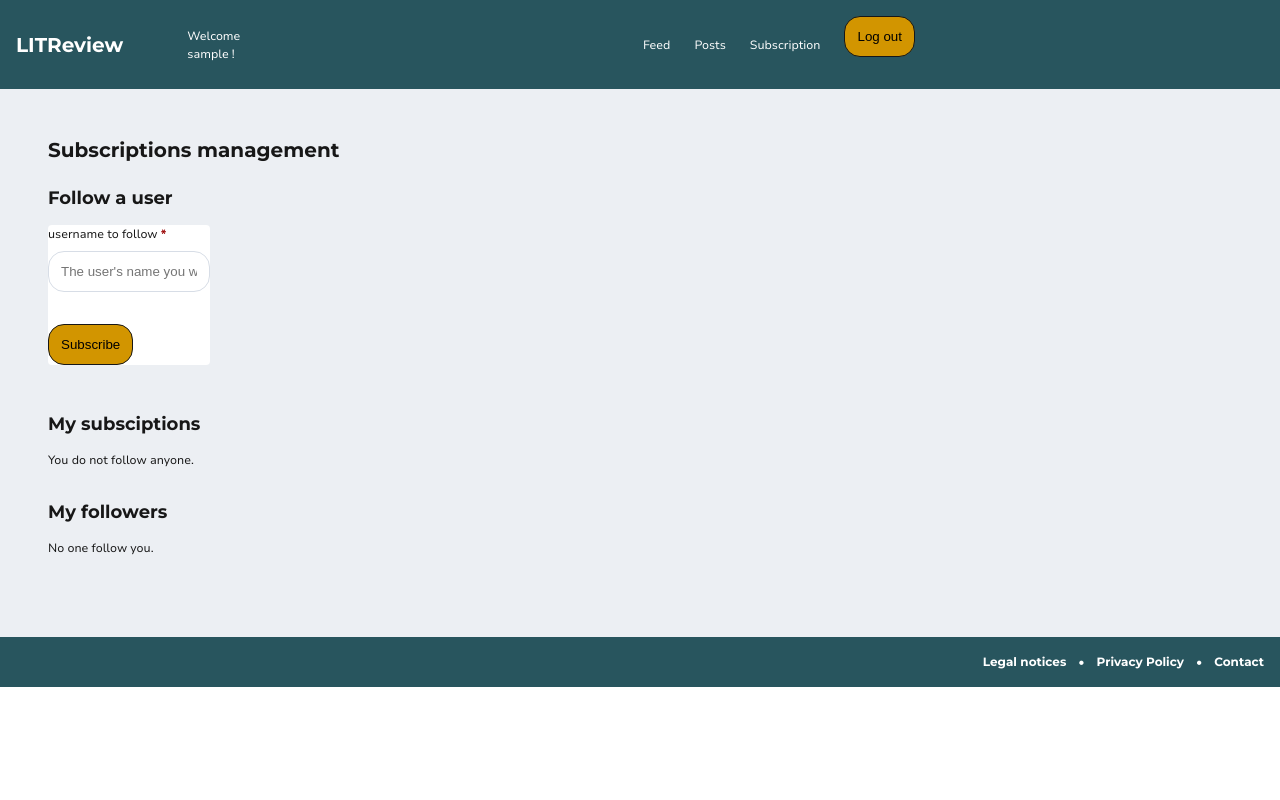
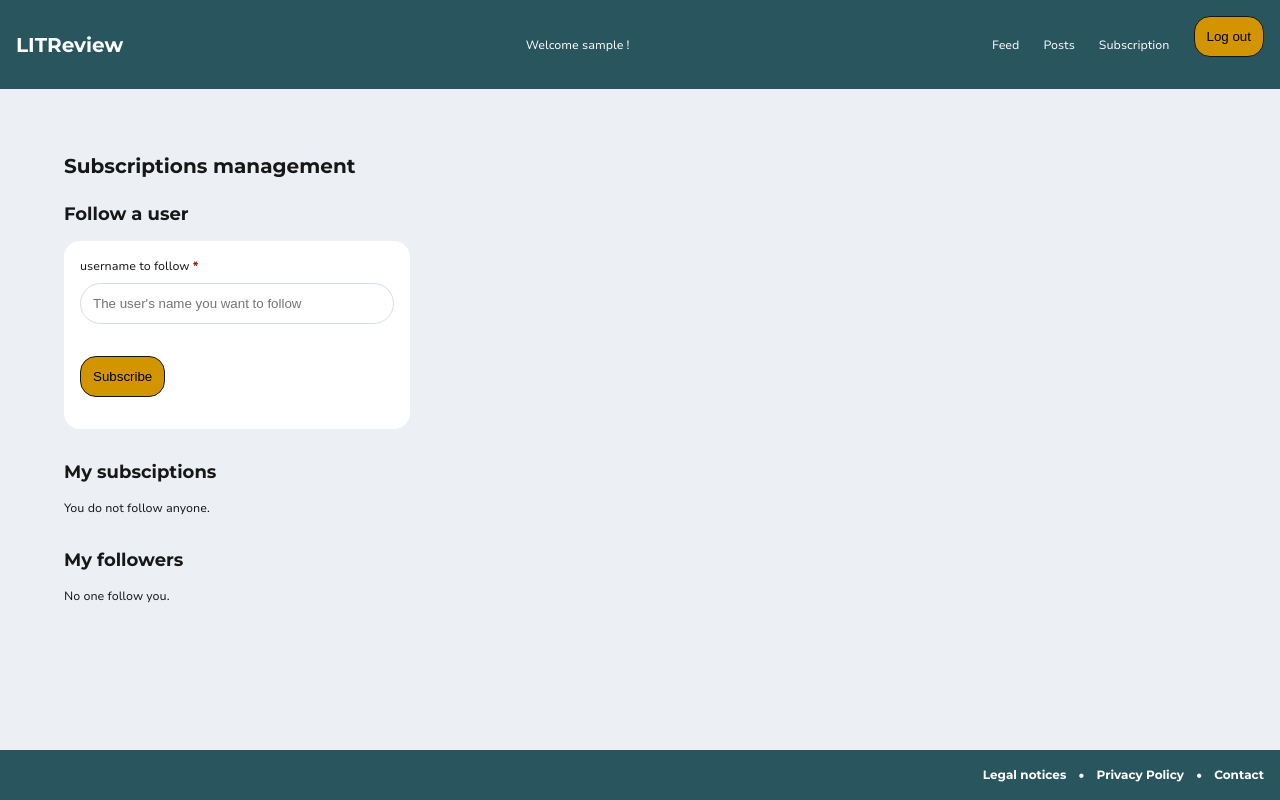
Before and after one commit to Arnaud-Goguelin/ocpy09, a Django app: page /feed/subscription/ in a window 1280 px wide. Run offline with Django 5.2, Linux system fonts and the light colour scheme; the visitor is signed in with stand-in values (Sample User, id 1); data comes from the database, SQL or seed files in the repository; data that the repository does not hold is empty; some libraries are stand-ins or nearby versions.

Commit message:
feat(cass): update css and html to center sections and place correctly footer

```diff
--- a/authentication/jinja2/authentication/login.html
+++ b/authentication/jinja2/authentication/login.html
@@ -11,11 +11,11 @@
 {% endblock %}
 
 {% block content %}
-<section class="flex --column --align-start">
+<section class="flex --column">
     <h2 class="headline-xl mb-lg">Connection</h2>
     <div class="flex">
         <a class="primary-btn mr-3xl" href="{{ url('authentication:signup') }}">Register now</a>
-        <form class="flex --column --space-evenly --align-start" method="post">
+        <form class="flex --column" method="post">
             {{ csrf_input|safe }}
 <!--        username field-->
             {{ render_field(form.username, css_class="form-input") }}
--- a/feed/jinja2/feed/subscription_landing.html
+++ b/feed/jinja2/feed/subscription_landing.html
@@ -17,9 +17,9 @@
     <h2 class="headline-xl mb-lg">Subscriptions management</h2>
 
     <!-- From to follow a user -->
-    <div class="mb-xl">
+    <div class="mb-xl width-30">
         <h3 class="headline-lg mb-md">Follow a user</h3>
-        <form class="form-global width-80" method="post">
+        <form class="form-global" method="post">
 
             {{ csrf_input|safe }}
             {{ render_field(form.username, css_class="form-input") }}
--- a/litrevu/jinja2/base.html
+++ b/litrevu/jinja2/base.html
@@ -23,15 +23,16 @@
     {% endblock %}
 </head>
     <body>
+        <div class="flex --column --space-between min-height-100-vh width-100-vw">
             {% include "header.html" %}
-    <div class="app-container">
+                <div class="app-container width-100">
                     <main>
-            <div class="p-2xl">
+                        <div class="p-3xl">
                             {% block content %}{% endblock %}
                         </div>
                     </main>
                 </div>
-
             {% include "footer.html" %}
+        </div>
     </body>
 </html>
--- a/litrevu/jinja2/footer.html
+++ b/litrevu/jinja2/footer.html
@@ -1,4 +1,4 @@
-<footer class="footer flex --flex-end p-md ">
+<footer class="footer flex --flex-end p-md width-100">
     <a class="headline-md" href="#">Legal notices</a>
     <span class="ml-sm mr-sm">•</span>
     <a class="headline-md" href="#">Privacy Policy</a>
--- a/litrevu/jinja2/header.html
+++ b/litrevu/jinja2/header.html
@@ -1,4 +1,4 @@
-<header class="header flex --space-between p-md">
+<header class="header flex --space-between p-md width-100">
     <h1 class="headline-xl"><a href="#">LITReview</a></h1>
     {% if user.is_authenticated %}
         <p class="ml-3xl"> Welcome {{ user.username }} !</p>
--- a/litrevu/static/styles/components/form.css
+++ b/litrevu/static/styles/components/form.css
@@ -1,20 +1,22 @@
 .form-global {
+    padding: var(--spacing-md);
     background-color: var(--color-white);
-    border-radius: var(--border-radius-sm);
+    border-radius: var(--border-radius-lg);
+
 }
 
 .form-input {
     padding: var(--spacing-sm);
     border: 1px solid var(--color-grey);
-    border-radius: var(--border-radius-lg);
+    border-radius: var(--border-radius-xl);
+    margin-bottom: var(--spacing-md);
     width: 100%;
-    margin-bottom: var(--spacing-md);
 }
 
 .form-text-area {
     padding: var(--spacing-sm);
     border: 1px solid var(--color-grey);
     border-radius: var(--border-radius-lg);
+    margin-bottom: var(--spacing-md);
     width: 100%;
-    margin-bottom: var(--spacing-md);
 }
--- a/litrevu/static/styles/css/base.css
+++ b/litrevu/static/styles/css/base.css
@@ -1,4 +1,5 @@
 .app-container {
     background-color: var(--color-grey-light);
     color: var(--color-dark);
+    flex: 1;
 }
--- a/litrevu/static/styles/css/header.css
+++ b/litrevu/static/styles/css/header.css
@@ -6,3 +6,7 @@
 a {
     text-decoration: none;
 }
+
+a:hover {
+    font-weight: bold;
+}
--- a/litrevu/static/styles/theme/layout.css
+++ b/litrevu/static/styles/theme/layout.css
@@ -1,6 +1,5 @@
 .block {
     display: block;
-    width: 100%;
 }
 
 .flex {
@@ -8,7 +7,6 @@
     flex-direction: row;
     justify-content: center;
     align-items: center;
-    width: 100%;
 }
 
 .flex.--column {
--- a/litrevu/static/styles/theme/scaling.css
+++ b/litrevu/static/styles/theme/scaling.css
@@ -1,3 +1,7 @@
+.width-100-vw {
+    width: 100vw;
+}
+
 .width-100 {
     width: 100%;
 }
@@ -5,3 +9,31 @@
 .width-80 {
     width: 80%;
 }
+
+.width-60 {
+    width: 60%;
+}
+
+.width-50 {
+    width: 50%;
+}
+
+.width-40 {
+    width: 40%;
+}
+
+.width-30 {
+    width: 30%;
+}
+
+.height-100 {
+    height: 100%;
+}
+
+.max-height-100 {
+    max-height: 100%;
+}
+
+.min-height-100-vh {
+    min-height: 100vh;
+}
--- a/litrevu/static/styles/theme/spacing.css
+++ b/litrevu/static/styles/theme/spacing.css
@@ -1,4 +1,6 @@
 :root {
+    --spacing-5xl: 96px;
+    --spacing-4xl: 80px;
     --spacing-3xl: 64px;
     --spacing-2xl: 48px;
     --spacing-xl: 32px;
@@ -66,6 +68,9 @@
 /*  PADDINGS                */
 /* ************************ */
 
+.p-3xl {
+    padding: var(--spacing-3xl);
+}
 
 .p-2xl {
     padding: var(--spacing-2xl);
@@ -78,3 +83,11 @@
 .p-md {
     padding: var(--spacing-md);
 }
+
+.pr-5xl {
+    padding-right: var(--spacing-5xl);
+}
+
+.pl-5xl {
+    padding-left: var(--spacing-5xl);
+}
--- a/litrevu/static/styles/theme/typography.css
+++ b/litrevu/static/styles/theme/typography.css
@@ -64,6 +64,12 @@ body {
     font-weight: var(--font-weight-bold);
 }
 
+.body-lg {
+    font-family: var(--font-family-regular), serif;
+    font-size: var(--font-size-lg);
+    line-height: var(--line-height-lg);
+}
+
 .body-md {
     font-family: var(--font-family-regular), serif;
     font-size: var(--font-size-md);
@@ -95,5 +101,5 @@ body {
 }
 
 .help-text{
-    color: var(--color-grey);
+    color: var(--color-dark-cyan);
 }
--- a/reviews/jinja2/reviews/review_form.html
+++ b/reviews/jinja2/reviews/review_form.html
@@ -35,7 +35,7 @@
         </div>
     {% endif %}
 
-    <form class="form-global width-100" method="post" enctype="multipart/form-data">
+    <form class="form-global width-80" method="post" enctype="multipart/form-data">
         {{ csrf_input|safe }}
 <!--        title field-->
         {{ render_field(form.title, css_class="form-input") }}
--- a/tickets/jinja2/tickets/ticket_form.html
+++ b/tickets/jinja2/tickets/ticket_form.html
@@ -18,7 +18,7 @@
         {% if ticket %}Update a{% else %}Create a{% endif %} ticket
     </h2>
 
-    <form class="form-global width-100" method="post" enctype="multipart/form-data">
+    <form class="form-global width-80" method="post" enctype="multipart/form-data">
         {{ csrf_input|safe }}
 <!--        title field-->
         {{ render_field(form.title, css_class="form-input") }}
--- a/tickets/jinja2/tickets/ticket_review_form.html
+++ b/tickets/jinja2/tickets/ticket_review_form.html
@@ -20,7 +20,7 @@
         {{ title }}
     </h2>
 
-    <form class="form-global width-100" method="post" enctype="multipart/form-data">
+    <form class="form-global width-80" method="post" enctype="multipart/form-data">
         {{ csrf_input|safe }}
 
         <!-- Management form for formset (OBLIGATORY) -->
```
Also changed, not shown: feed/jinja2/feed/feed_posts.html (+10 -8 lines), feed/jinja2/feed/user_posts.html (+7 -24 lines). Lines whose indentation alone changed are shown as unchanged.
